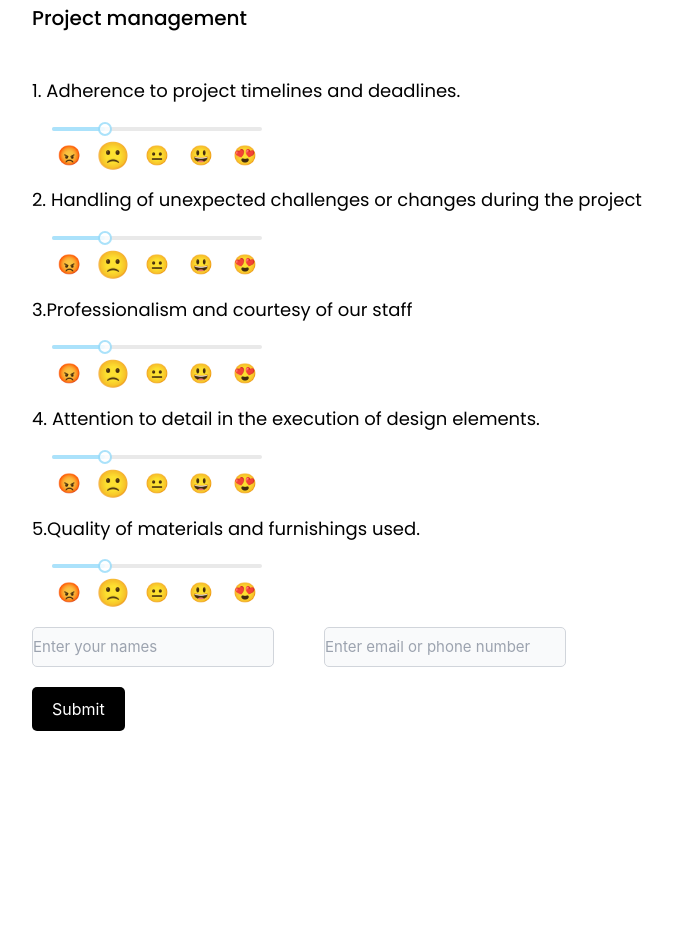
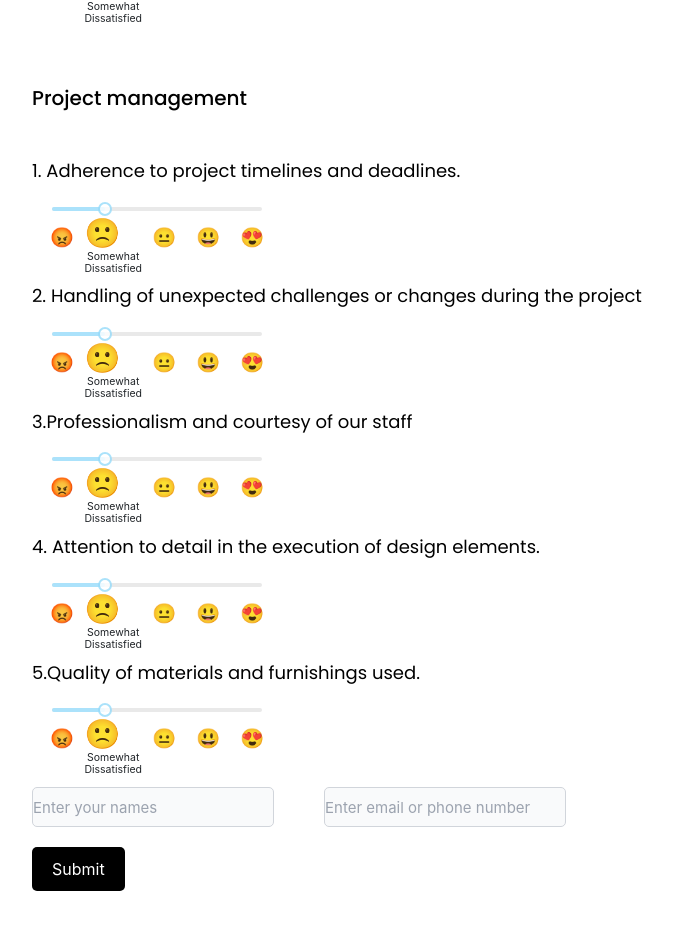
Before and after one commit to ArseneMerci/promotion-typeform, a Next.js app: page /feedback in a window 1280 px wide. Shown: the part 915-1844 px from the top of the page, without its empty margins (168-841 px from the left). Before the commit the page ends 1736 px from the top, so only its background shows below. Built offline with nearby package versions, Linux system fonts and the light colour scheme.

Commit message:
adding reaction labels

```diff
--- a/components/EmojiSlider.js
+++ b/components/EmojiSlider.js
@@ -1,8 +1,10 @@
 import React, { useState } from 'react';
 import Slider from 'rc-slider';
 import 'rc-slider/assets/index.css';
+import styles from '../styles/feedback.module.css'
 
-const emojis = ['😡','🙁','😐','😃','😍']; // Define your emojis here
+const emojis = ['😡','🙁','😐','😃','😍'];
+const labels = ['Very Dissatisfied','Somewhat Dissatisfied','Neutral','Satisfied','Very Satisfied'];
 
 const EmojiSlider = ({ onEmojiSelect }) => {
   const [sliderValue, setSliderValue] = useState(1); // Default value in the middle
@@ -19,7 +21,8 @@ const EmojiSlider = ({ onEmojiSelect }) => {
           <div className='emoji-container'>
             {emojis.map((emoji, index) => (
             <div key={index} className={`emoji ${sliderValue === index ? 'selected' : ''}`} onClick={()=>{setSliderValue(index);onEmojiSelect(index)}}>
-                {emoji}
+                <h1>{emoji}</h1>
+                <h1 className={`${sliderValue === index ? styles.label : styles.label2}`}>{labels[index]}</h1>
             </div>
             ))}
           </div>
--- a/pages/feedback.js
+++ b/pages/feedback.js
@@ -8,7 +8,6 @@ import Link from "next/link";
 import log from "../public/assets/logo.png";
 
 const feedback = () => {
-    const [feedbackData, setFeedbackData] = useState({});
     const [ fullName,setFullName ] = useState(null);
     const [ phone , setPhone ] = useState(null);
     const [ concept ,setConcept ] = useState({});
@@ -27,17 +26,19 @@ const feedback = () => {
         }));
       };
 
-      const handleSubmitFeedback = async () => {
+      const handleSubmitFeedback = async (e) => {
+        e.preventDefault();
         try {
-            setFeedbackData({
+
+            const feedbackData = {
                 fullName,
                 emailOrPhone:phone,
                 'concept': concept,
                 'management': management,
-            });
+            }
             console.log(feedbackData);
-          const response = await axios.post(`https://urchin-app-l9pp3.ondigitalocean.app/api/feedback/new`, { feedbackData });
-          console.log(feedbackData);
+
+          const response = await axios.post(`https://mozaik-portal-api-wgwap.ondigitalocean.app/api/feedback/new`, { feedbackData });
           console.log(response);
 
         } catch (error) {
@@ -100,10 +101,10 @@ const feedback = () => {
                     <EmojiSlider questionIndex={'Quality of materials and furnishings used'} onEmojiSelect={(emojiIndex) => handleEmojiManagementSelect('Quality of materials and furnishings used', emojiIndex)}/>
                 </div>
             </div>
-            <div className={styles.form}>
+            <form className={styles.form}>
                 <input type="text" value={fullName} className="" placeholder="Enter your names" onChange={(e)=>setFullName(e.target.value)} required/>
                 <input type="text" value={phone} className="" placeholder="Enter email or phone number" onChange={(e)=>setPhone(e.target.value)} required/>
-            </div>
+            </form>
             <button onClick={handleSubmitFeedback}>Submit</button>
         </div>
     </div>
--- a/styles/feedback.module.css
+++ b/styles/feedback.module.css
@@ -44,6 +44,13 @@
     border-radius: 5px;
     padding: 10px 20px;
 }
+.label{
+    font-size: 7px;
+    text-align: center;
+}
+.label2{
+    display: none;
+}
 
 @media (max-width: 480px){
     .mainContainer{
--- a/styles/globals.css
+++ b/styles/globals.css
@@ -268,9 +268,9 @@ h1,h2,h4,h5,h5,p{
   }
 
   .emoji.selected {
-	transform: scale(1.4);
+	transform: scale(1.5);
   }
 .emoji-container{
 	display: flex;
-	margin-top:5px ;
+	margin-top:10px ;
 }
```
